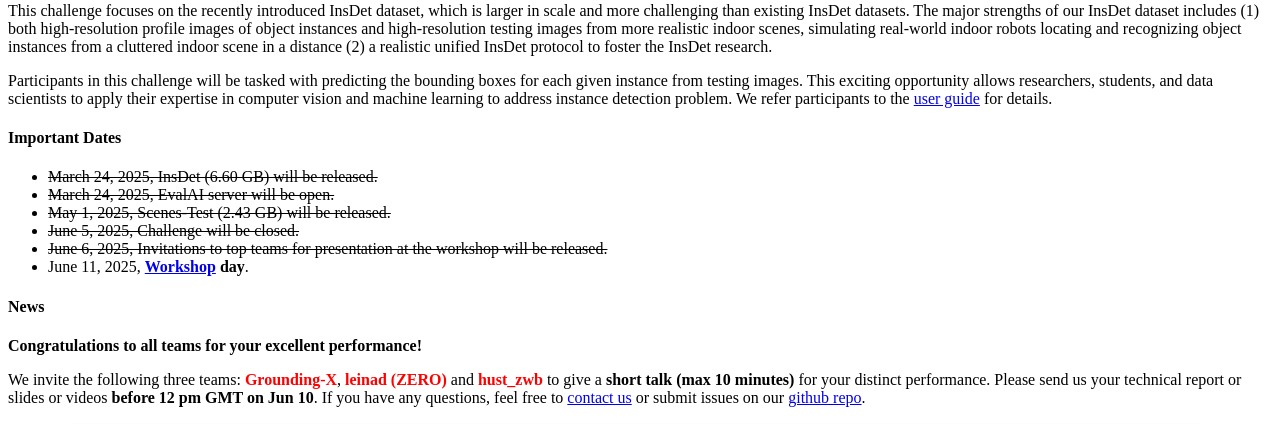
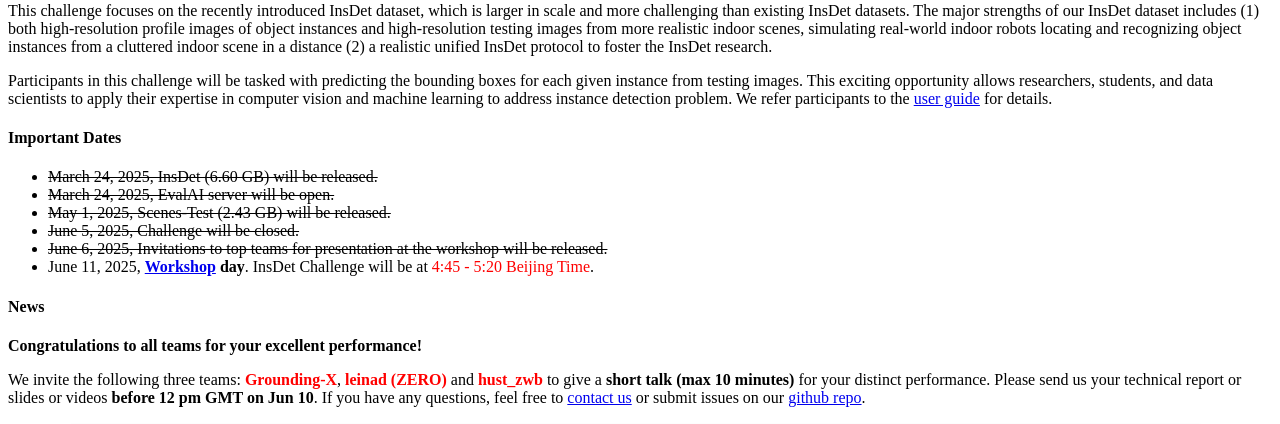
Before and after one commit to shenqq377/InsDetChallenge_CVPR2025, a Python web app: template templates/description.html in a window 1280 px wide. Shown: the part 871-1295 px from the top of the page. Run offline with Jinja, Linux system fonts and the light colour scheme; the template is opened without the code that fills it, so the values that code supplies are empty.

Commit message:
Update description.html

```diff
--- a/templates/description.html
+++ b/templates/description.html
@@ -15,7 +15,7 @@
 <li><s>June 6, 2025, Invitations to top teams for presentation at the workshop will be released.</s></li>
 <!-- <li><b><span style="color:red;">[Note!]</span></b> June 5 11:59:59 GMT, 2025, Challenge will be closed. Make sure your best results in the test phase are <b><span style="color:red;">show on leaderboard</span></b>.</li>
 <li><b><span style="color:red;">[Note!]</span></b> June 6, 2025, Invitations to top teams for presentation at the workshop will be released. <b><span style="color:red;">Please check this page after 02:00:00 GMT.</span></b></li> -->
-<li>June 11, 2025, <b><a href="https://vplow.github.io/vplow_5th.html">Workshop</a> day</b>.</li>
+<li>June 11, 2025, <b><a href="https://vplow.github.io/vplow_5th.html">Workshop</a> day</b>. InsDet Challenge will be at <span style="color:red;">4:45 - 5:20 Beijing Time</span>.</li>
 </ul>
 <h4>News</h4>
 <p><b>Congratulations to all teams for your excellent performance!</b></p>
```
